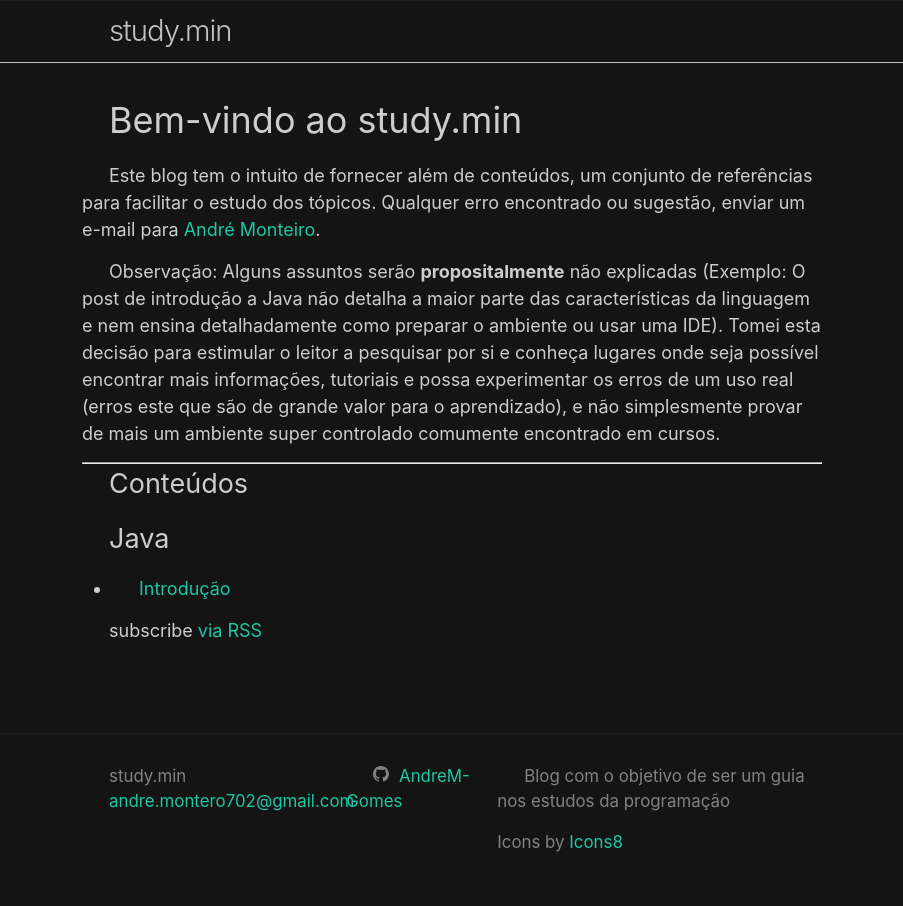
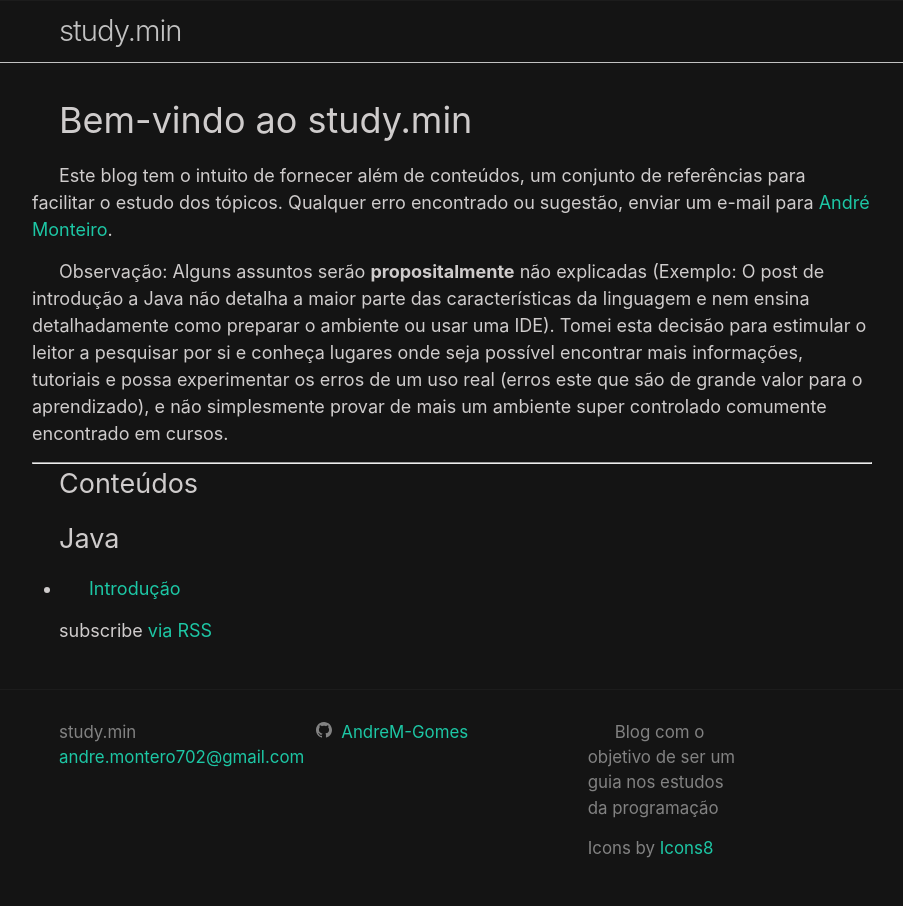
Before and after one commit to AndreM-Gomes/study.min, a Jekyll site: the page built from index.markdown, in a window 1280 px wide. Shown: the whole page, without its empty margins (188-1091 px from the left). Built offline with Jekyll 4.4.1, drawn with Linux system fonts in a browser that asks for light colours; our own code applies the rules of GitHub Pages for plain Markdown files.

Commit message:
Ajuste do layout

```diff
--- a/_sass/minima.scss
+++ b/_sass/minima.scss
@@ -22,7 +22,7 @@ $grey-color-dark:  lighten($grey-color, 25%) !default;
 $table-text-align: left !default;
 
 // Width of the content area
-$content-width:    800px !default;
+$content-width:    900px !default;
 
 $on-palm:          600px !default;
 $on-laptop:        800px !default;
--- a/_sass/minima/_layout.scss
+++ b/_sass/minima/_layout.scss
@@ -135,18 +135,18 @@
 }
 
 .footer-col-1 {
+  width: -webkit-calc(30% - (#{$spacing-unit} / 2));
+  width:         calc(30% - (#{$spacing-unit} / 2));
+}
+
+.footer-col-2 {
   width: -webkit-calc(35% - (#{$spacing-unit} / 2));
   width:         calc(35% - (#{$spacing-unit} / 2));
 }
 
-.footer-col-2 {
+.footer-col-3 {
   width: -webkit-calc(20% - (#{$spacing-unit} / 2));
   width:         calc(20% - (#{$spacing-unit} / 2));
-}
-
-.footer-col-3 {
-  width: -webkit-calc(45% - (#{$spacing-unit} / 2));
-  width:         calc(45% - (#{$spacing-unit} / 2));
 }
 
 @include media-query($on-laptop) {
```
